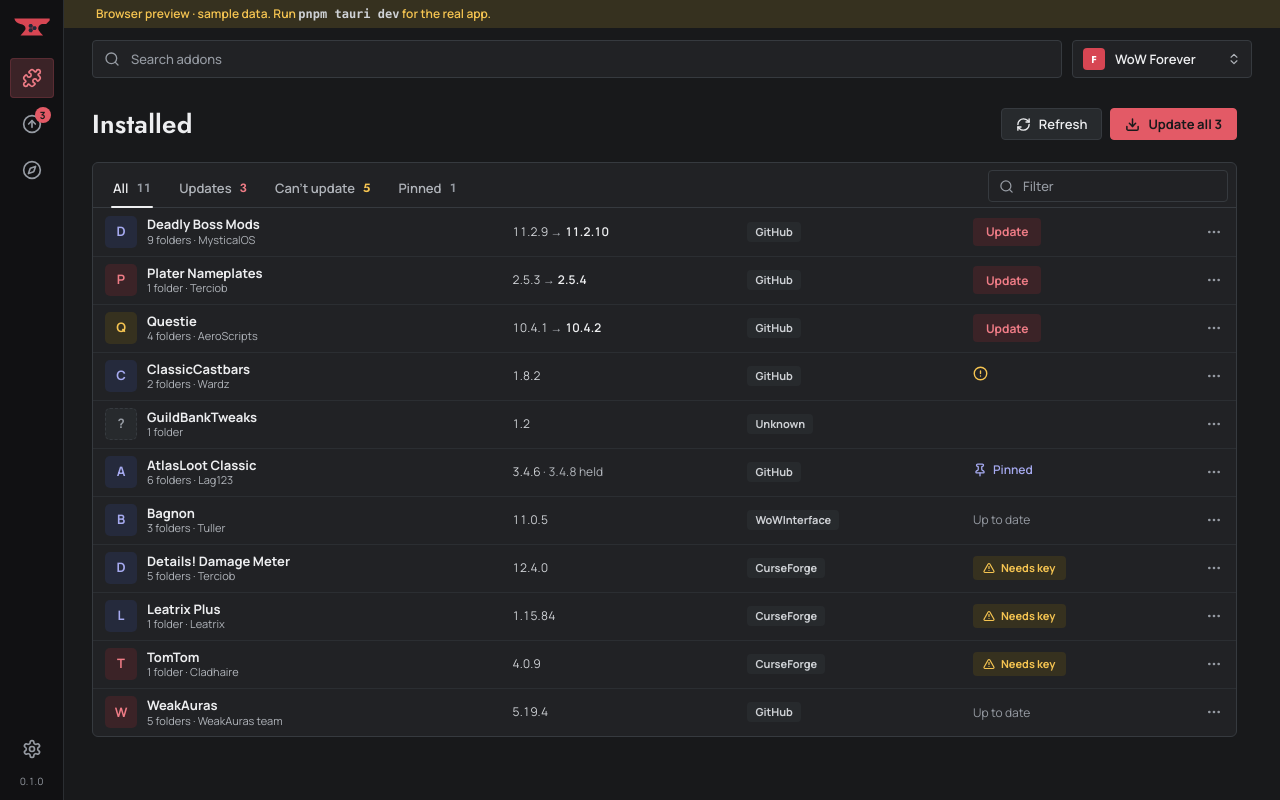
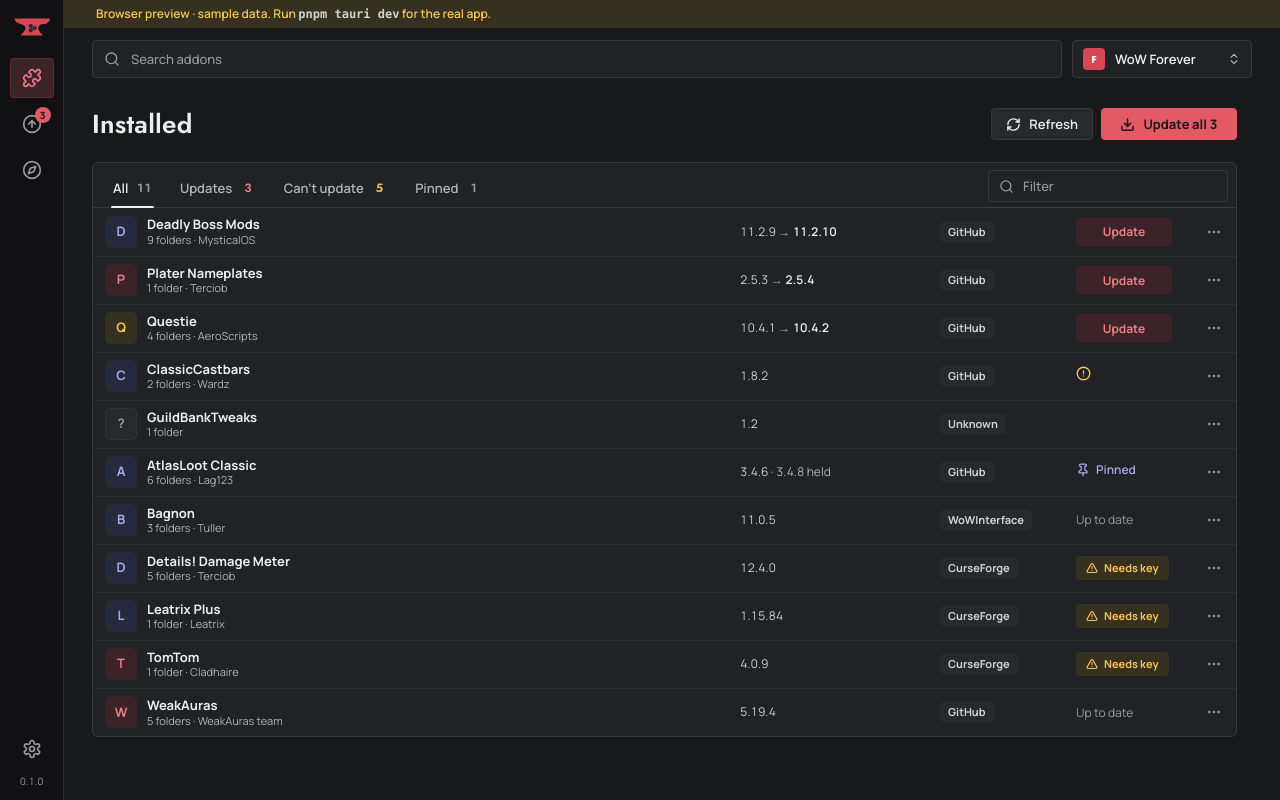
Before and after one commit to PerkinzPie/Nexforge, a Svelte app in the folder app/: page / in a window 1280 px wide. Built offline with nearby package versions, Linux system fonts and the light colour scheme.

Commit message:
Keep layouts still while updates run: fixed columns and control widths, steady row order, cards stay

```diff
--- a/app/src/components/AddonCard.svelte
+++ b/app/src/components/AddonCard.svelte
@@ -63,7 +63,8 @@
   .nl { display: flex; align-items: center; gap: 6px; min-width: 0; }
   .m { display: flex; gap: 12px; font-size: 11px; color: var(--text-2); white-space: nowrap; overflow: hidden; }
   .m > span { display: inline-flex; align-items: center; gap: 4px; }
-  .a { flex: 0 0 auto; align-self: flex-start; display: flex; }
+  /* Fixed width: install icon, percentage and tick swap without moving the text. */
+  .a { flex: 0 0 auto; width: 44px; align-self: flex-start; display: flex; justify-content: flex-end; }
   .get { color: var(--accent-text); }
   .get:hover { background: var(--accent-tint); color: var(--accent-text); }
   .done { display: flex; width: 28px; height: 28px; align-items: center; justify-content: center; color: var(--good); }
--- a/app/src/components/Dialogs.svelte
+++ b/app/src/components/Dialogs.svelte
@@ -132,7 +132,7 @@
 
 <style>
   :global(.scrim) { position: fixed; inset: 0; z-index: 50; background: rgba(0, 0, 0, 0.6); }
-  :global(.dlg-layer) { position: fixed; z-index: 51; left: 50%; top: 50%; transform: translate(-50%, -50%); width: 520px; max-width: calc(100% - 48px); outline: none; }
+  :global(.dlg-layer) { position: fixed; z-index: 51; left: 50%; top: 22vh; transform: translateX(-50%); width: 520px; max-width: calc(100% - 48px); outline: none; }
   .dlg { width: 100%; max-width: 100%; display: flex; flex-direction: column; gap: 12px; padding: 18px 20px; border-radius: var(--r-lg); border: 1px solid var(--border); background: var(--surface); }
   .head { display: flex; align-items: center; gap: 12px; }
   :global(.dlg-title) { margin: 0 auto 0 0; font-size: 15px; font-weight: 700; }
--- a/app/src/components/ProgressButton.svelte
+++ b/app/src/components/ProgressButton.svelte
@@ -28,15 +28,18 @@
     <span class="txt">{text}</span>
   </span>
 {:else}
-  <button type="button" class="btn" class:btn-row={!ghost} class:btn-ghost={ghost} {disabled} {onclick}>{label}</button>
+  <button type="button" class="btn pbtn" class:btn-row={!ghost} class:btn-ghost={ghost} {disabled} {onclick}>{label}</button>
 {/if}
 
 <style>
-  .pb { position: relative; display: inline-flex; align-items: center; justify-content: center; min-width: 88px; height: 28px; padding: 0 12px; border-radius: var(--r-sm); background: var(--accent-tint); overflow: hidden; }
+  /* The button and its progress bar are the same fixed width, so nothing
+     around them moves as an install runs ("Update" → 34% → Unpacking…). */
+  .pbtn { width: 96px; }
+  .pb { position: relative; display: inline-flex; align-items: center; justify-content: center; width: 96px; height: 28px; padding: 0 6px; border-radius: var(--r-sm); background: var(--accent-tint); overflow: hidden; }
   .fill { position: absolute; inset: 0 auto 0 0; background: var(--accent-fill); transition: width 0.25s linear; }
   /* Size unknown, or unpacking: a solid block slides across (no gradients). */
   .fill.indeterminate { width: 35% !important; animation: slide-block 1.1s ease-in-out infinite; }
-  .txt { position: relative; font-size: 12px; font-weight: 700; color: var(--text); font-variant-numeric: tabular-nums; }
+  .txt { position: relative; white-space: nowrap; font-size: 12px; font-weight: 700; color: var(--text); font-variant-numeric: tabular-nums; }
   @keyframes slide-block { from { left: -35%; } to { left: 100%; } }
   @media (prefers-reduced-motion: reduce) { .fill.indeterminate { animation: none; width: 100% !important; left: 0; opacity: 0.55; } }
 </style>
--- a/app/src/components/UpdateActions.svelte
+++ b/app/src/components/UpdateActions.svelte
@@ -17,6 +17,11 @@
     </button>
   {/snippet}
 </Tip>
-<button type="button" class="btn" class:btn-primary={updatable.length > 0} onclick={() => store.updateAll()} disabled={!updatable.length}>
+<!-- Fixed width: the count changing ("Update all 3" → 2) never moves Refresh. -->
+<button type="button" class="btn all" class:btn-primary={updatable.length > 0} onclick={() => store.updateAll()} disabled={!updatable.length}>
   <Icon name="download" size={15} stroke={2.4} />{updatable.length ? `Update all ${updatable.length}` : "Update all"}
 </button>
+
+<style>
+  .all { width: 136px; font-variant-numeric: tabular-nums; }
+</style>
--- a/app/src/lib/preview.ts
+++ b/app/src/lib/preview.ts
@@ -99,7 +99,7 @@ export async function preview(cmd: string, args: Record<string, any>): Promise<u
         { installation: s.installations[1], addons: 46, managed: 12 },
       ];
     }
-    case "check": await wait(600); return { ...check, checkedAt: new Date().toISOString() };
+    case "check": await wait(600); return { ...check, results: check.results.map((x) => ({ ...x })), checkedAt: new Date().toISOString() };
     case "recent": return recent;
     case "reconcile_now": return 0;
     case "rollback": {
--- a/app/src/lib/store.svelte.ts
+++ b/app/src/lib/store.svelte.ts
@@ -170,6 +170,7 @@ class Store {
       if (s.current !== this.snap?.current) {
         this.tab = "all";
         this.statuses = {};
+        this.updatedNow = {};
         this.checkedAt = null;
         this.sourceErrors = [];
       }
@@ -221,6 +222,7 @@ class Store {
       const next: Record<string, AddonStatus> = {};
       for (const s of r.results) next[s.id] = s;
       this.statuses = next;
+      this.updatedNow = {};
       this.checkedAt = r.checkedAt;
       this.sourceErrors = r.sourceErrors;
     } catch (e) {
@@ -252,6 +254,9 @@ class Store {
     }
   }
 
+  /** id → version updated to since the last check; Updates keeps their cards in place. */
+  updatedNow = $state<Record<string, string>>({});
+
   async update(id: string) {
     const inst = this.current;
     const a = this.addons.find((x) => x.id === id);
@@ -261,9 +266,11 @@ class Store {
       r ? `Updated ${r.name} to ${r.version}.` : `${a.name} is up to date.`,
       (r) => (r ? () => this.rollback(id, a.name) : undefined),
     );
+    if (r) this.updatedNow[id] = r.version;
     if (r !== undefined) {
       const s = this.statuses[id];
-      if (s) this.statuses[id] = { ...s, kind: "up_to_date", release: null };
+      // Keep the release (its notes) so the Updates card keeps its size until the next check.
+      if (s) this.statuses[id] = { ...s, kind: "up_to_date" };
       await this.load();
     }
   }
--- a/app/src/views/Browse.svelte
+++ b/app/src/views/Browse.svelte
@@ -153,8 +153,9 @@
   {/if}
 
   <div class="results narrow">
-    {#if query.trim() && shown.length && !(loading && stale)}
-      <span class="dim count">{shown.length} result{shown.length === 1 ? "" : "s"}</span>
+    <!-- The count's line is kept while results load, so they never jump. -->
+    {#if query.trim()}
+      <span class="dim count">{#if shown.length && !(loading && stale)}{shown.length} result{shown.length === 1 ? "" : "s"}{/if}</span>
     {/if}
     {#if !query.trim() && (source === "all" ? loading && stale : !topLoaded)}
       <section class="popular" aria-busy="true">
@@ -235,7 +236,7 @@
   .open-row:hover { background: var(--raised); }
   .filters { display: flex; flex-wrap: wrap; align-items: center; gap: 8px; }
   .results { display: flex; flex-direction: column; gap: 10px; }
-  .count { font-size: 12px; font-weight: 600; }
+  .count { min-height: 16px; line-height: 16px; font-size: 12px; font-weight: 600; }
   .body { display: flex; flex-direction: column; gap: 2px; flex: 1 1 300px; min-width: 0; }
   /* Two lines per row (name, summary), as HIG lists: details sit at the
      trailing edge, so every row is the same height whatever it holds. */
@@ -247,7 +248,7 @@
   .line { display: flex; flex-wrap: nowrap; align-items: center; gap: 8px; min-width: 0; overflow: hidden; }
   .line > :global(*) { flex-shrink: 0; }
   .line .n, .line .small { flex-shrink: 1; min-width: 0; overflow: hidden; text-overflow: ellipsis; white-space: nowrap; }
-  .act { flex: 0 0 auto; min-width: 88px; display: flex; justify-content: flex-end; }
+  .act { flex: 0 0 auto; width: 96px; display: flex; justify-content: flex-end; }
   .n { font-size: 13px; font-weight: 700; }
   .small { font-size: 12px; }
   .done { animation: pop 0.3s ease-out; }
--- a/app/src/views/Details.svelte
+++ b/app/src/views/Details.svelte
@@ -231,7 +231,8 @@
   .who .h1 { overflow: hidden; text-overflow: ellipsis; white-space: nowrap; }
   .by { display: flex; flex-wrap: wrap; align-items: center; gap: 8px; font-size: 12px; }
   .by .dim { display: inline-flex; align-items: center; gap: 5px; }
-  .acts { display: flex; align-items: center; gap: 8px; flex: 0 0 auto; }
+  /* Fixed minimum: Update → progress → Installed never re-wraps the title. */
+  .acts { display: flex; align-items: center; justify-content: flex-end; gap: 8px; flex: 0 0 auto; min-width: 200px; }
   .shots { display: flex; gap: 10px; margin: 0; padding: 0 0 6px; list-style: none; overflow-x: auto; }
   .shot { display: block; flex: 0 0 auto; width: 224px; height: 126px; padding: 0; border: 1px solid var(--border); border-radius: var(--r-md); background: var(--surface); overflow: hidden; cursor: zoom-in; }
   .shot:hover { border-color: var(--text-3); }
--- a/app/src/views/Installed.svelte
+++ b/app/src/views/Installed.svelte
@@ -1,5 +1,6 @@
 <script lang="ts">
   import { Tabs } from "bits-ui";
+  import { untrack } from "svelte";
   import Icon from "../components/Icon.svelte";
   import NoBuild from "../components/NoBuild.svelte";
   import PageHead from "../components/PageHead.svelte";
@@ -30,13 +31,31 @@
     const list = store.addons
       .filter((a) => store.inTab(a, store.tab))
       .filter((a) => !q || a.name.toLowerCase().includes(q) || a.folders.some((f) => f.toLowerCase().includes(q)) || (a.author ?? "").toLowerCase().includes(q));
-    // Things to do first, then the rest by name.
-    const rank = (a: Addon) => {
-      if (a.id in store.busy) return 0;
-      const k = store.status(a.id)?.kind;
-      return k === "available" ? 1 : !a.managed || k === "no_build" || k === "failed" ? 2 : 3;
-    };
+    // Things to do first, then the rest by name, in the order of the last
+    // check: rows never jump while updates run.
+    const rank = (a: Addon) => ranks[a.id] ?? 3;
     return [...list].sort((x, y) => rank(x) - rank(y) || x.name.localeCompare(y.name));
+  });
+
+  // Ranks are taken when a check finishes or the list of addons changes, not
+  // as each update starts and ends.
+  let ranks = $state<Record<string, number>>({});
+  // Deriveds, so a fresh snapshot with the same client and addons (as after
+  // every update) does not count as a change.
+  const members = $derived(store.addons.map((a) => a.id).sort().join("|"));
+  const client = $derived(store.current);
+  $effect(() => {
+    void store.checkedAt;
+    void client;
+    void members;
+    untrack(() => {
+      const r: Record<string, number> = {};
+      for (const a of store.addons) {
+        const k = store.status(a.id)?.kind;
+        r[a.id] = k === "available" ? 1 : !a.managed || k === "no_build" || k === "failed" ? 2 : 3;
+      }
+      ranks = r;
+    });
   });
 
 </script>
@@ -82,6 +101,9 @@
     <Tabs.Content value={store.tab}>
     {#if shown.length}
       <table>
+        <!-- Fixed column widths: a status changing (Update → progress → Up to
+             date) never resizes the columns. -->
+        <colgroup><col /><col class="c-ver" /><col class="c-src" /><col class="c-st" /><col class="c-act" /></colgroup>
         <tbody>
           {#each shown as a (a.id)}
             {@const s = store.status(a.id)}
@@ -119,7 +141,7 @@
                 {:else if a.pinned}
                   <span class="pin"><Icon name="pin" size={14} stroke={2.2} />Pinned</span>
                 {:else if s?.kind === "available"}
-                  <button type="button" class="btn btn-row" onclick={() => store.update(a.id)}>Update</button>
+                  <ProgressButton label="Update" busy={null} onclick={() => store.update(a.id)} />
                 {:else if s?.kind === "no_build"}
                   <NoBuild text="No {flavour} build listed. It may not load in {flavour}." />
                 {:else if s?.kind === "failed" || s?.kind === "unavailable"}
@@ -156,14 +178,21 @@
   :global(.tablist) { display: flex; align-items: center; gap: 4px; }
   .tab { position: relative; display: inline-flex; align-items: center; gap: 8px; height: 38px; padding: 0 12px; border: 0; background: none; color: var(--text-2); font: 600 13px var(--sans); cursor: pointer; }
   .tab:hover { color: var(--text); }
-  .tab .n { font: 600 12px var(--display); color: var(--text-3); font-variant-numeric: tabular-nums; }
+  .tab .n { min-width: 2ch; font: 600 12px var(--display); color: var(--text-3); font-variant-numeric: tabular-nums; }
   .tab.on { color: var(--text); }
   .tab.on::after { content: ""; position: absolute; left: 10px; right: 10px; bottom: -1px; height: 2px; border-radius: 2px; background: var(--text); }
   .tools { margin-left: auto; display: flex; align-items: center; gap: 12px; padding-bottom: 4px; }
   table { margin: 0; }
   tbody tr:first-child td { border-top: 0; }
   .small { font-size: 11px; }
-  .who { display: flex; align-items: center; gap: 10px; padding: 0; border: 0; background: none; color: inherit; font: inherit; text-align: left; cursor: pointer; }
+  table { table-layout: fixed; }
+  .c-ver { width: 200px; }
+  .c-src { width: 136px; }
+  .c-st { width: 124px; }
+  .c-act { width: 48px; }
+  .ver .num { display: block; overflow: hidden; text-overflow: ellipsis; white-space: nowrap; }
+  .names .n, .names .small { overflow: hidden; text-overflow: ellipsis; white-space: nowrap; }
+  .who { max-width: 100%; display: flex; align-items: center; gap: 10px; padding: 0; border: 0; background: none; color: inherit; font: inherit; text-align: left; cursor: pointer; }
   .open-row { cursor: pointer; }
   .open-row:hover td { background: var(--raised); }
   .quiet { font-size: 12px; color: var(--text-3); }
--- a/app/src/views/Updates.svelte
+++ b/app/src/views/Updates.svelte
@@ -11,7 +11,9 @@
   import { shortDate, size, when } from "../lib/format";
   import { store } from "../lib/store.svelte";
 
-  const cards = $derived(store.addons.filter((a) => store.status(a.id)?.kind === "available" || (store.busy[a.id] === "Updating")));
+  // Cards that finished updating stay (marked Updated) until the next check,
+  // so the list doesn't close up under the pointer.
+  const cards = $derived(store.addons.filter((a) => store.status(a.id)?.kind === "available" || store.busy[a.id] === "Updating" || a.id in store.updatedNow));
 
   // Opening Updates before anything was checked (launch checks off, or a
   // different client) checks once for this client; it only lists updates.
@@ -62,14 +64,17 @@
           <button type="button" class="meta" data-row-open aria-label="Details for {a.name}">
             <span class="n">{a.name}</span>
             <span class="line">
-              <span class="num">{a.version} {#if r}<span class="dim">→</span> <strong>{r.version}</strong>{/if}</span>
+              <span class="num">{a.version} {#if r && !store.updatedNow[a.id]}<span class="dim">→</span> <strong>{r.version}</strong>{/if}</span>
               <SourceTag source={a.source} label={a.sourceLabel} />
               {#if r && (r.publishedAt || r.size)}<span class="dim small">{[r.publishedAt ? `Released ${shortDate(r.publishedAt)}` : "", size(r.size)].filter(Boolean).join(" · ")}</span>{/if}
 
             </span>
           </button>
-          {#if r && !busy}<button type="button" class="btn btn-quiet" onclick={() => store.skip(a, r.version)}>Skip {r.version}</button>{/if}
-          {#if r || busy}<ProgressButton label="Update" busy={busy ?? null} {pct} onclick={() => store.update(a.id)} />{/if}
+          {#if store.updatedNow[a.id] && !busy}<span class="ok done-st"><Icon name="check" size={14} stroke={2.6} />Updated</span>
+          {:else}
+            {#if r && !busy}<button type="button" class="btn btn-quiet" onclick={() => store.skip(a, r.version)}>Skip {r.version}</button>{/if}
+            {#if r || busy}<ProgressButton label="Update" busy={busy ?? null} {pct} onclick={() => store.update(a.id)} />{/if}
+          {/if}
         </div>
         {#if notes.length}
           <ul class="notes">{#each notes as n}<li>{n}</li>{/each}</ul>
@@ -133,6 +138,7 @@
   .open-card { cursor: pointer; }
   .skcards { display: flex; flex-direction: column; gap: 12px; }
   .quiet { font-size: 12px; color: var(--text-3); }
+  .done-st { width: 96px; justify-content: center; }
   .avail { font-size: 12px; font-weight: 600; color: var(--accent-text); }
   .stsk { width: 64px; height: 12px; }
   .skcard { flex-direction: row; align-items: center; }
```
